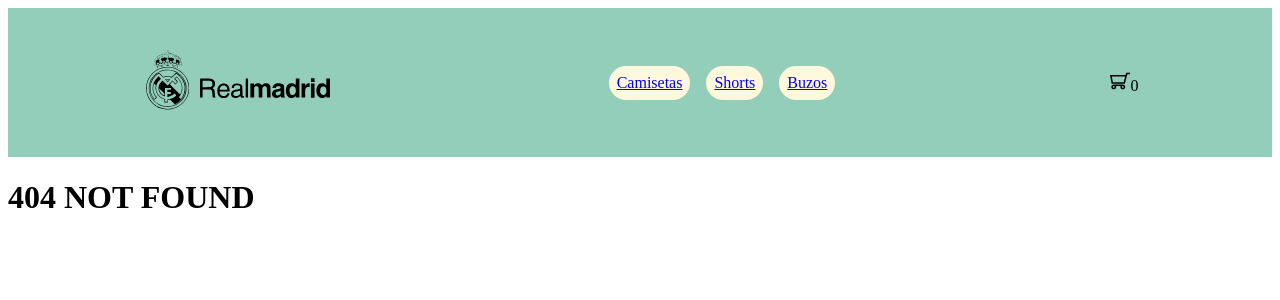
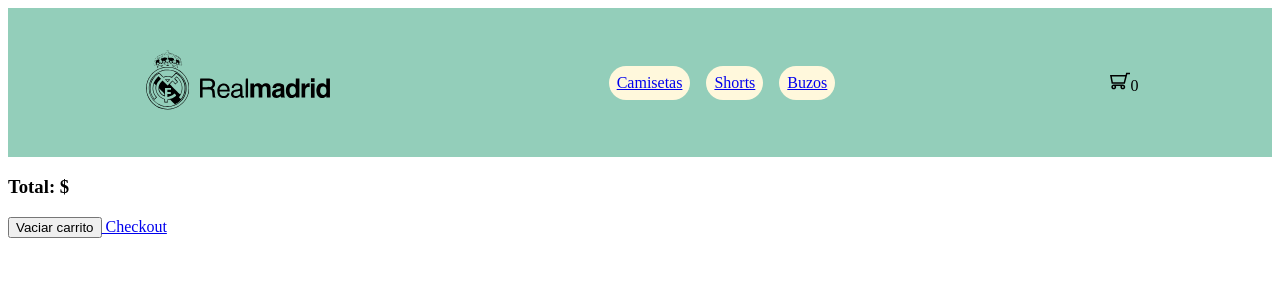
Before and after one commit to fabianmntsns/ProyectoFinalReactAFMM, a React (Vite) app: page /cart in a window 1280 px wide. Before the commit this address had no page. Shown: the top 300 px of the page. Built offline with nearby package versions, Linux system fonts and the light colour scheme.

Commit message:
solucionar el cartwidget

```diff
--- a/src/App.jsx
+++ b/src/App.jsx
@@ -3,6 +3,8 @@ import NavBar from './components/NavBar/NavBar';
 import ItemListContainer from './components/ItemListContainer/ItemListContainer';
 import ItemDetailContainer from './components/ItemDetailContainer/ItemDetailContainer';
 import { BrowserRouter, Routes, Route} from 'react-router-dom'
+import Cart from './components/Cart/Cart';
+
 
 import { CartProvider } from './context/CartContext';
 
@@ -17,6 +19,7 @@ function App() {
         <Route path='/' element={<ItemListContainer greeting={'Todos los productos'}/>}/>
         <Route path='/category/:categoryId' element={ <ItemListContainer greeting={'Productos Filtrados'}/>}/>
         <Route path='/item/:itemId' element={<ItemDetailContainer/>}/>
+        <Route path='/cart' element={<Cart/>} />
         <Route path='*' element={<h1>404 NOT FOUND</h1>}/>
       </Routes>
       </CartProvider>
--- /dev/null
+++ b/src/components/Cart/Cart.jsx
@@ -0,0 +1,32 @@
+import { useContext } from "react"
+import { CartContext } from "../../context/CartContext"
+import CartItem from "../CartItem/CartItem"
+
+import { Link } from "react-router-dom"
+
+const Cart = () => {
+    const { cart, clearCart, totalQuantity, total} = useContext(CartContext)
+
+    if(totalQuantity === 0) {
+        return (
+            <>
+                <h1>No hay productos seleccionados</h1>
+                <Link to='/' className="Option"> Inicio </Link>
+            </>
+        )
+    }
+
+    return (
+        <>
+         { cart.map(prod => <CartItem key={prod.id} {...prod}/> )}
+         <h3>Total: ${total}</h3>
+         <button onClick={() => clearCart()} className="Button"> Vaciar carrito</button>
+         <Link to='/checkout' className="Option"> Checkout</Link>
+        </>
+    )
+}
+
+
+
+
+export default Cart
--- /dev/null
+++ b/src/components/CartItem/CartItem.jsx
@@ -0,0 +1,6 @@
+const CartItem = () => {
+
+}
+
+
+export default CartItem
--- a/src/components/CartWidget/CartWidget.jsx
+++ b/src/components/CartWidget/CartWidget.jsx
@@ -6,11 +6,11 @@ import { CartContext } from '../../context/CartContext'
 
 const CartWidget = () => {
 
-    const {carQuantity} = useContext(CartContext)
+    const {totalQuantity} = useContext(CartContext)
     return(
         <div >
             <img className={styles.carrito} src={cart} alt="cart-widget" />
-            {carQuantity()}
+            {totalQuantity()}
         </div>
     )
 }
--- a/src/context/CartContext.jsx
+++ b/src/context/CartContext.jsx
@@ -30,12 +30,12 @@ export const CartProvider = ({ children }) => {
         return cart.some(prod => prod.id === itemId)
     }
 
-    const carQuantity = () => {
+    const totalQuantity = () => {
         return cart.reduce((acc, prod) => acc + prod.quantity, 0)
     }
 
     return (
-        <CartContext.Provider value={{cart, addItem, removeItem, clearCart, carQuantity }}>
+        <CartContext.Provider value={{cart, addItem, removeItem, clearCart, totalQuantity }}>
             { children }
         </CartContext.Provider>
     )
```
